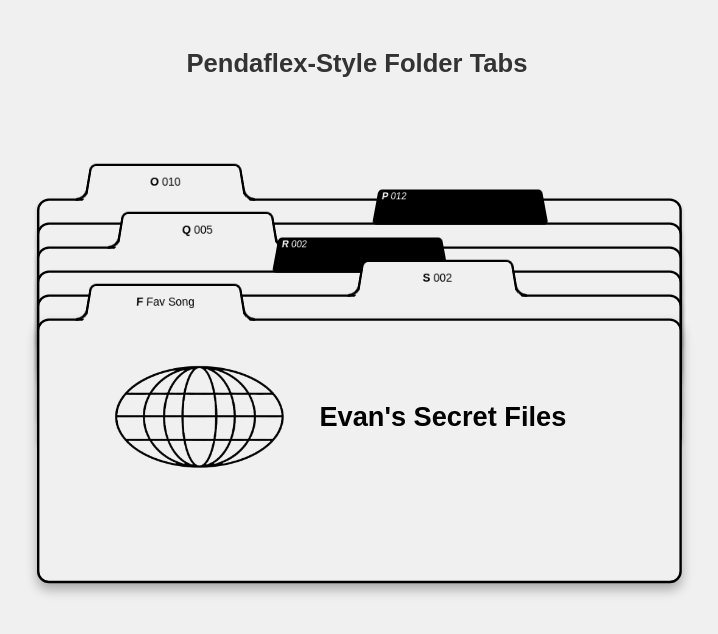
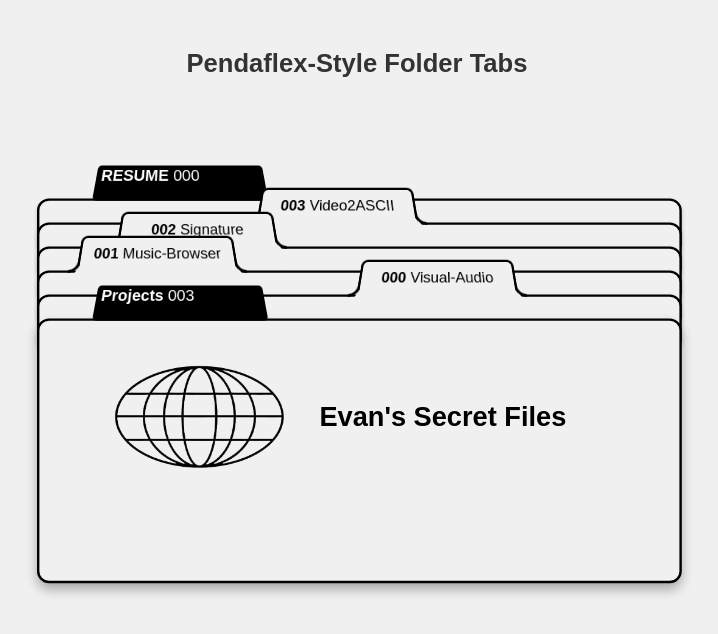
Before and after one commit to evanomeje/Pendaflex-Portfolio, a React (Create React App) app: page / in a window 1280 px wide. Shown: the top 634 px of the page, without its empty margins (283-1001 px from the left). Built offline with nearby package versions, Linux system fonts and the light colour scheme.

Commit message:
added info to the folder tabs

```diff
--- a/src/App.js
+++ b/src/App.js
@@ -2,13 +2,79 @@ import React, { useState } from 'react';
 import FolderTab from './folderTab';
 import './App.css';
 
+// Import your local GIF files (assuming they're in a 'gifs' folder)
+import visualAudioGif from './gifs/visual-audio.gif';
+import albumBrowserGif from './gifs/album-browser.gif'
+
 const folderData = [
-  { label: "O", number: "010", items: ["oil lamp", "pants", "plant 003", "orange juice", "oval mirror", "oscillator", "oak frame"], lux: true, tabPosition: 0 },
-  { label: "P", number: "012", items: ["polisher", "piano", "pencil", "paper clip", "printer", "poster", "painting"], lux: false, tabPosition: 0  },
-  { label: "Q", number: "005", items: ["quiet", "questions", "quiz", "quartz", "quill", "quotations"], lux: true, tabPosition: 1  },
-  { label: "R", number: "002", items: ["rum", "rain", "ruby", "radio", "rocket", "ruler", "roses"], lux: false, tabPosition: 0  },
-  { label: "S", number: "002", items: ["sony", "sun", "sims", "stereo", "scissors", "stamp", "steel"], lux: true, tabPosition: 1  },
-  { label: "F", number: "Fav Song", items: ["ony", "un", "ims", "tereo", "cissors", "tamp", "sel"], lux: true, tabPosition: 1  }
+  {
+    label: "RESUME",
+    number: "000",
+    items: [""],
+    lux: false,
+    tabPosition: 0,
+    projectData: null
+  },
+  {
+    label: "003",
+    number: "Video2ASCII",
+    items: [""],
+    lux: true,
+    tabPosition: 0,
+    projectData: {
+      gifUrl: null, // Using imported local GIF
+      projectUrl: "https://your-video2ascii-project.com",
+      githubUrl: "https://github.com/yourusername/video2ascii",
+      processNote: "Developed a tool that converts video files into ASCII art animations."
+    }
+  },
+  {
+    label: "002",
+    number: "Signature",
+    items: [""],
+    lux: true,
+    tabPosition: 1,
+    projectData: {
+      gifUrl: null, // Using imported local GIF
+      projectUrl: "https://your-signature-project.com",
+      githubUrl: "https://github.com/yourusername/signature",
+      processNote: "Built a digital signature application with secure authentication."
+    }
+  },
+  {
+    label: "001",
+    number: "Music-Browser",
+    items: [""],
+    lux: true,
+    tabPosition: 0,
+    projectData: {
+      gifUrl: albumBrowserGif, // Using imported local GIF
+      projectUrl: "https://your-music-browser.com",
+      githubUrl: "https://github.com/evanomeje/Music-Browser",
+      processNote: "Created this music browser to practice ui/ux design"
+    }
+  },
+  {
+    label: "000",
+    number: "Visual-Audio",
+    items: [""],
+    lux: true,
+    tabPosition: 1,
+    projectData: {
+      gifUrl: visualAudioGif, // Using imported local GIF
+      projectUrl: "https://visual-audio.vercel.app/",
+      githubUrl: "https://github.com/evanomeje/Visual-Audio",
+      processNote: "Inpsired by my fav dj set. AI did the WebGL heavy lifting"
+    }
+  },
+  {
+    label: "Projects",
+    number: "003",
+    items: ["ony", "un", "ims", "tereo", "cissors", "tamp", "sel"],
+    lux: false,
+    tabPosition: 0,
+    projectData: null
+  }
 ];
 
 function App() {
@@ -41,7 +107,6 @@ function App() {
       </div>
     </div>
   );
-
 }
 
 export default App;
--- a/src/folderTab.css
+++ b/src/folderTab.css
@@ -7,7 +7,6 @@
   box-shadow: 0 3px 5px rgba(0,0,0,0.2);
   padding-top: 25px;
   transition: all 0.3s ease;
-
 }
 
 .folder-tab:hover {
@@ -27,35 +26,32 @@
   color: white; /* text color */
   padding: 2px 6px;
   border-radius: 5px;
-    font-size: 12px;
   width: 200px;
   height: 40px;
   transform: perspective(10px) rotateX(1deg);
+  font-size: 20px;
 }
 
-  /*Main  Pendaflex-style tab */
+/*Main Pendaflex-style tab */
 .lux-folder-label {
   position: absolute;
   top: -47px;
-    /*left: 60px;  */
+  /*left: 60px; */
   background: #f0f0f0;
   color: black;
   padding: 5px 15px;
   font-size: 14px;
-
   width: 159px;
   height: 30.5px;
   z-index: 3;
   transform: perspective(10px) rotateX(1deg);
-
   border: 3px solid black;
   /*border-bottom: none;*/
   border-top-left-radius: 8px;
   border-top-right-radius: 8px;
   border-bottom: none;
-
+  font-size: 18.5px;
   padding: 5px 15px;
-
   display: flex;
   align-items: center;
   justify-content: center;
@@ -107,12 +103,9 @@
   z-index: 6;
 }
 
-
 .lux-folder-label .lux-tab-hook:before {
   left: -1px;
-
 }
-
 
 .lux-folder-label .lux-tab-hook:after {
   right: -1px;
@@ -124,7 +117,6 @@
   color: #f0f0f0;
   margin-top: 10px;
 }
-
 
 /* FOR PERFECTING THE CURVE*/
 .lux-dashed-line,
@@ -138,7 +130,7 @@
 
 /* FOR PERFECTING THE CURVE*/
 .lux-dashed-line {
-  border-bottom: 33px solid  transparent;
+  border-bottom: 33px solid transparent;
   border-top-left-radius: 28px;
   border-top-right-radius: 38px;
   top: -20px;
@@ -171,7 +163,6 @@
   border-bottom: 8px solid #f0f0f0;
   position: absolute;
 }
-
 
 /* FOR PERFECTING THE CURVE*/
 .left-dot {
@@ -208,3 +199,143 @@
   font-weight: bold;
   transition: all 0.3s ease;
 }
+
+/* New styles for project content */
+.folder-content {
+  padding: 30px;
+  height: 250px;
+  overflow-y: auto;
+}
+
+.project-display {
+  display: flex;
+  gap: 30px;
+  align-items: flex-start;
+}
+
+.project-preview {
+  flex: 1;
+  max-width: 400px;
+}
+
+.gif-container {
+  position: relative;
+  border-radius: none;
+  overflow: hidden;
+  cursor: pointer;
+  transition: transform 0.3s ease, box-shadow 0.3s ease;
+  bottom: 19px;
+  border: solid 2px black;
+  height: 160px;
+  left: 15px; /* /////////////////////////////*/
+}
+
+.gif-container:hover {
+  transform: translateY(-5px);
+  box-shadow: 0 8px 20px rgba(0,0,0,0.2);
+}
+
+.project-gif {
+  width: 100%;
+  height: auto;
+  display: block;
+  transition: opacity 0.3s ease;
+  top: auto;
+}
+
+.gif-overlay {
+  position: absolute;
+  top: 0;
+  left: 0;
+  right: 0;
+  bottom: 0;
+  background: rgba(0,0,0,0.7);
+  display: flex;
+  align-items: center;
+  justify-content: center;
+  opacity: 0;
+  transition: opacity 0.3s ease;
+  color: #f0f0f0;
+  font-size: 59px;
+}
+
+.gif-container:hover .gif-overlay {
+  opacity: 1;
+}
+
+.project-info {
+  flex: 1;
+  display: flex;
+  flex-direction: column;
+  gap: 20px;
+}
+
+.source-code-btn {
+  padding: 5px 15px;
+  background: #f0f0f0;
+  color: black;
+  border: 2px solid black;
+  border-radius: 0px;
+  font-size: 18px;
+  font-weight: 600;
+  cursor: pointer;
+  transition: all 0.3s ease;
+  position: relative;
+  bottom: 50px;
+  align-self: flex-start;
+  width: 99.5%;
+  text-align: left;
+  right: 18px;
+  bottom: 55px;
+  margin-bottom: 5px;
+  height: 45px;
+}
+
+.source-code-btn:hover {
+  background: black;
+  color: black;
+  transform: translateY(0.5px);
+  box-shadow: 0 4px 12px rgba(0,0,0,0.2);
+}
+
+.process-note {
+  background: #f0f0f0;
+  padding: 15px;
+  border-radius: 0px;
+  border: 2px solid black;
+  box-shadow: 0 2px 8px rgba(0,0,0,0.1);
+  position: relative;
+  bottom: 29px;
+  align-self: flex-start;
+  width: 90%;
+  right: 5%;
+  margin-top: 10px;
+}
+
+.process-note h3 {
+  margin: 0 -10px 15px -15px; /* Negative margins to reach edge */
+  padding: 0 10px 10px 15px; /* Add back padding for text */
+  margin-top: -8px;
+  margin-bottom: 5px;
+  color: black;
+  font-size: 18px;
+  font-weight: 700;
+  border-bottom: 2px solid black;
+  position: relative;
+  width: 102%;
+}
+
+/* Remove the decorative element or modify it */
+.process-note h3::after {
+  content: none; /* Remove the small decorative line */
+}
+
+.process-note p {
+  margin: 0;
+  color: black;
+  line-height: 1.6;
+  font-size: 18px;
+  font-weight: 400;
+  padding-top: 1.5px;
+  padding-bottom: 1.5px;
+}
--- a/src/folderTab.js
+++ b/src/folderTab.js
@@ -2,17 +2,15 @@ import React from 'react';
 import './folderTab.css';
 import CorpLogo from '../src/corp-logo.png';
 
-const FolderTab = ({ label, number, items, index, lux, isActive, onClick, totalTabs }) => {
+const FolderTab = ({ label, number, items, index, lux, isActive, onClick, totalTabs, projectData }) => {
   const numA = 15;
   const numB = 3;
   const zIndex = numA - numB;
   const baseColor = '#f0f0f0';
-
-  const tabPositions = [60, 275, 100, 950, 400];
+  const tabPositions = [60, 275, 100, 50, 400];
   const labelLeft = lux
     ? tabPositions[index % tabPositions.length]
     : tabPositions[(index + 8) % tabPositions.length] + 20;
-
   const isBottomTab = index === totalTabs - 1;
 
   return (
@@ -27,7 +25,6 @@ const FolderTab = ({ label, number, items, index, lux, isActive, onClick, totalT
           ? (isBottomTab ? 'translateY(0)' : 'translateY(-200px)')
           : 'none',
         cursor: 'pointer',
-
       }}
       onClick={onClick}
     >
@@ -66,19 +63,58 @@ const FolderTab = ({ label, number, items, index, lux, isActive, onClick, totalT
         </>
       )}
 
+      {/* Content area - only show if active and not the bottom tab */}
+      {isActive && !isBottomTab && (
+        <div className="folder-content">
+          {projectData ? (
+            <div className="project-display">
+              <div className="project-preview">
+                <div
+                  className="gif-container"
+                  onClick={() => window.open(projectData.projectUrl, '_blank')}
+                >
+                  <img
+                    src={projectData.gifUrl}
+                    alt={`${label} preview`}
+                    className="project-gif"
+                  />
+                  <div className="gif-overlay">
+                    <span>VIEW PROJECT</span>
+                  </div>
+                </div>
+              </div>
+
+              <div className="project-info">
+                <div className="process-note">
+                  <h3>Process Note</h3>
+                  <p>{projectData.processNote}</p>
+                </div>
+                <button
+                  className="source-code-btn"
+                  onClick={(e) => {
+                    e.stopPropagation();
+                    window.open(projectData.githubUrl, '_blank');
+                  }}
+                >
+                  Source Code
+                </button>
+              </div>
+            </div>
+          ) : (
             <div className="folder-items">
               {items.map((item, i) => (
                 <div key={i}>{item}</div>
               ))}
             </div>
-
+          )}
+        </div>
+      )}
 
       {isBottomTab && (
         <div
           className="bottom-tab-branding"
           style={{
             transform: isActive ? 'translateY(30px)' : 'translateY(0)',
-   // transition: 'transform 0.4s ease'
           }}
         >
           <img
@@ -88,15 +124,9 @@ const FolderTab = ({ label, number, items, index, lux, isActive, onClick, totalT
             style={{
               height: '280px',
               width: 'auto',
-    //  transition: 'all 0.4s ease'
             }}
           />
-    <div
-      className="bottom-tab-text"
-      style={{
-    //  transition: 'all 0.4s ease'
-      }}
-    >
+          <div className="bottom-tab-text">
             Evan's Secret Files
           </div>
         </div>
```
Also changed, not shown: 1 other file (tests, documents, lock files or other folders). Lines whose indentation alone changed are shown as unchanged.
